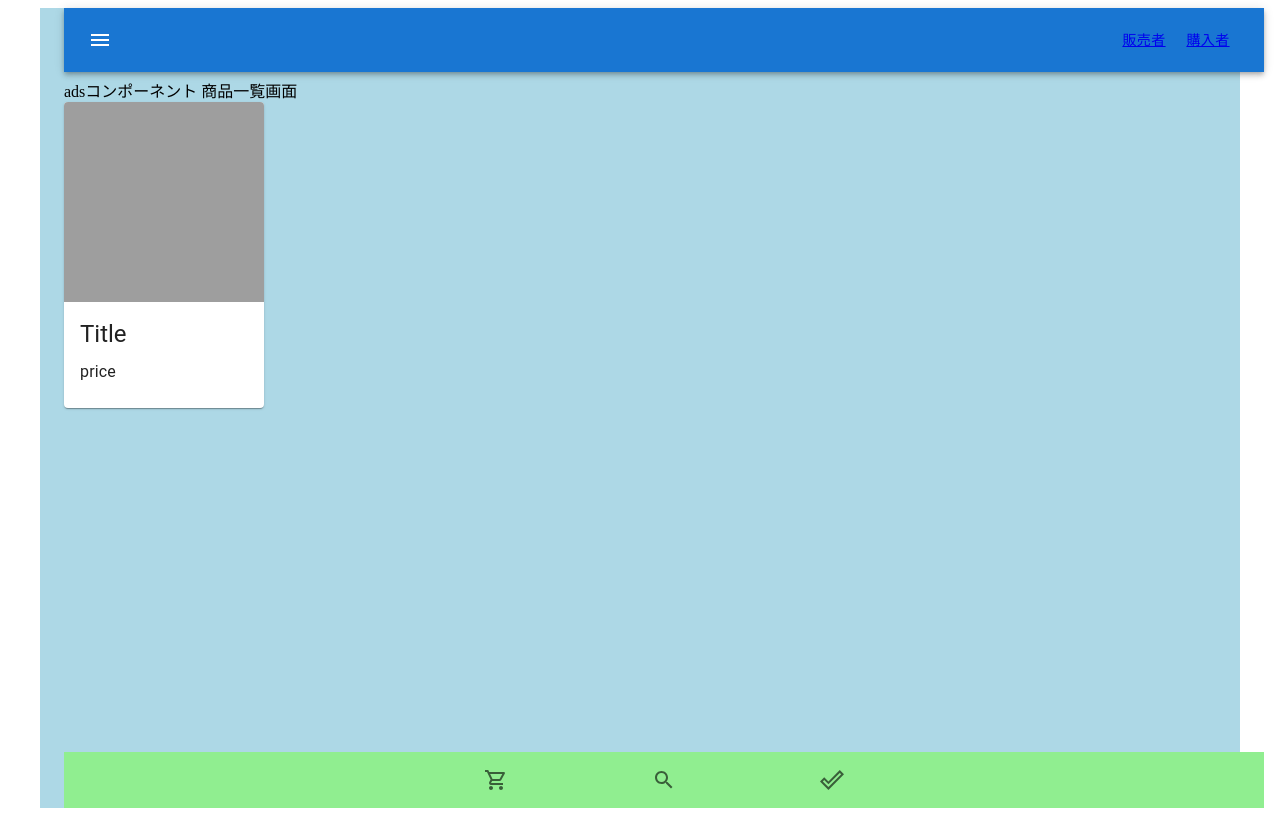
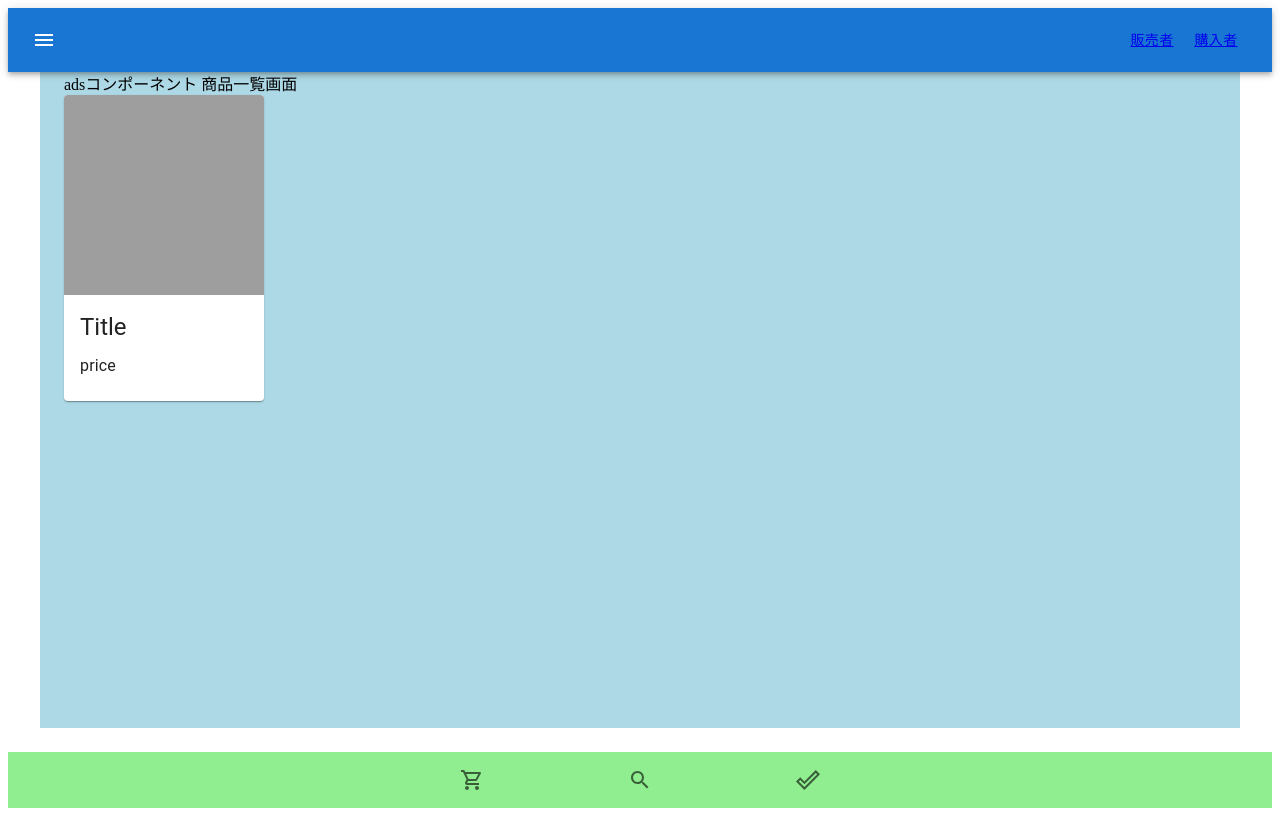
Before and after one commit to igarashiiiii/cake, a React (Create React App) app: page / in a window 1280 px wide. Built offline with nearby package versions, Linux system fonts and the light colour scheme; grey boxes are pictures that could not be loaded.

Commit message:
"add overflow:scroll"

```diff
--- a/src/buyerComponents/adDetails/adDetail.tsx
+++ b/src/buyerComponents/adDetails/adDetail.tsx
@@ -8,18 +8,21 @@ import { AdDetailsCards } from "./adDetailsCards"
 
 //globalCss import from here
 import { StyledContainer } from "../../globalCss"
+import { StyledBody } from "../../globalCss"
 //globalCss import to here
 
 export const AdDetail = ( ) => {
     return(
         <div>
-            <StyledContainer>
+            <StyledBody>
                 <Header/>
-                AdDetailコンポーネント
-                商品詳細画面
+                <StyledContainer>
+                    AdDetailコンポーネント
+                    商品詳細画面
                 <AdDetailsCards/>
+                </StyledContainer>
                 <BuyFooter/>
-            </StyledContainer>
+            </StyledBody>
         </div>
     )
 }
--- a/src/buyerComponents/ads/ads.tsx
+++ b/src/buyerComponents/ads/ads.tsx
@@ -8,20 +8,22 @@ import { AdsProducts } from "./adsCards"
 
 //globalCss import from here
 import { StyledContainer } from "../../globalCss"
+import { StyledBody } from "../../globalCss"
 //globalCss import to here
 
 
 export const Ads = ( ) => {
     return(
         <div>
-            <StyledContainer>
+            <StyledBody>
                 <Header/>
+                <StyledContainer>
                     adsコンポーネント
                     商品一覧画面
                     <AdsProducts/>
+                </StyledContainer>
                 <BuyFooter/>
-            </StyledContainer>
-
+            </StyledBody>
         </div>
     )
 }
--- a/src/globalCss.tsx
+++ b/src/globalCss.tsx
@@ -6,21 +6,28 @@ import Box from '@mui/material/Box';
 
 
 //body
-export const StyledContainer = styled(Container)({
+export const StyledBody = styled('div')({
     height: '100vh',
     position: 'relative',
     width:'100%',
-    backgroundColor:'lightblue',
-    paddingBottom: '70px',
-    paddingTop: '70px',
-    boxSizing: 'border-box',
 });
 
 //Header stay at the top
 export const StyledTopBox = styled(Box)({
     position: 'absolute',
     top: 0,
-    width:'100%'
+    width:'100%',
+    height:'5%'
+});
+
+//main
+export const StyledContainer = styled(Container)({
+    height: '90%',
+    width:'100%',
+    backgroundColor:'lightblue',
+    paddingBottom: '5%',
+    paddingTop: '5%',
+    overflow: 'scroll'
 });
 
 //footer stay at the bottom
```
